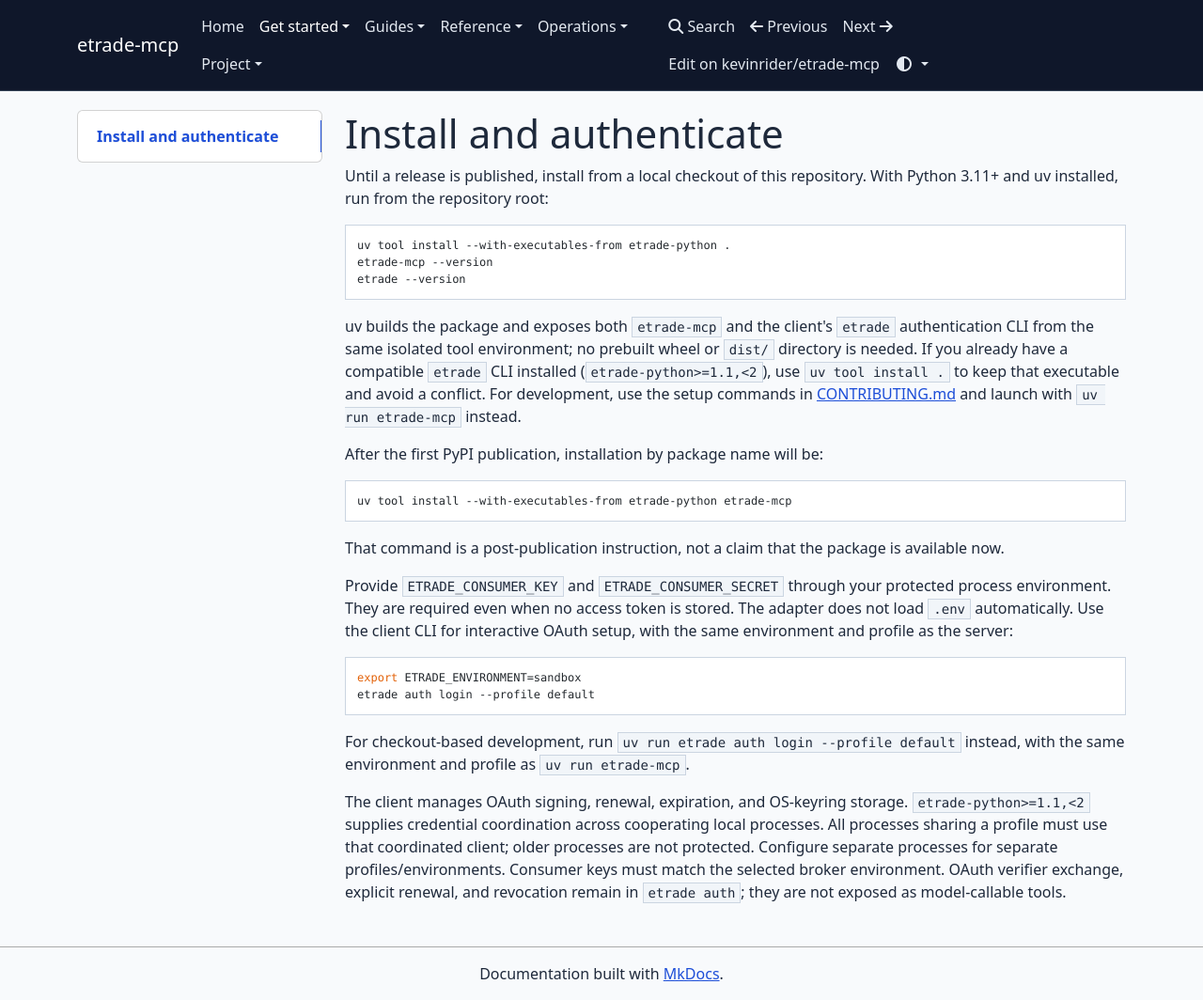
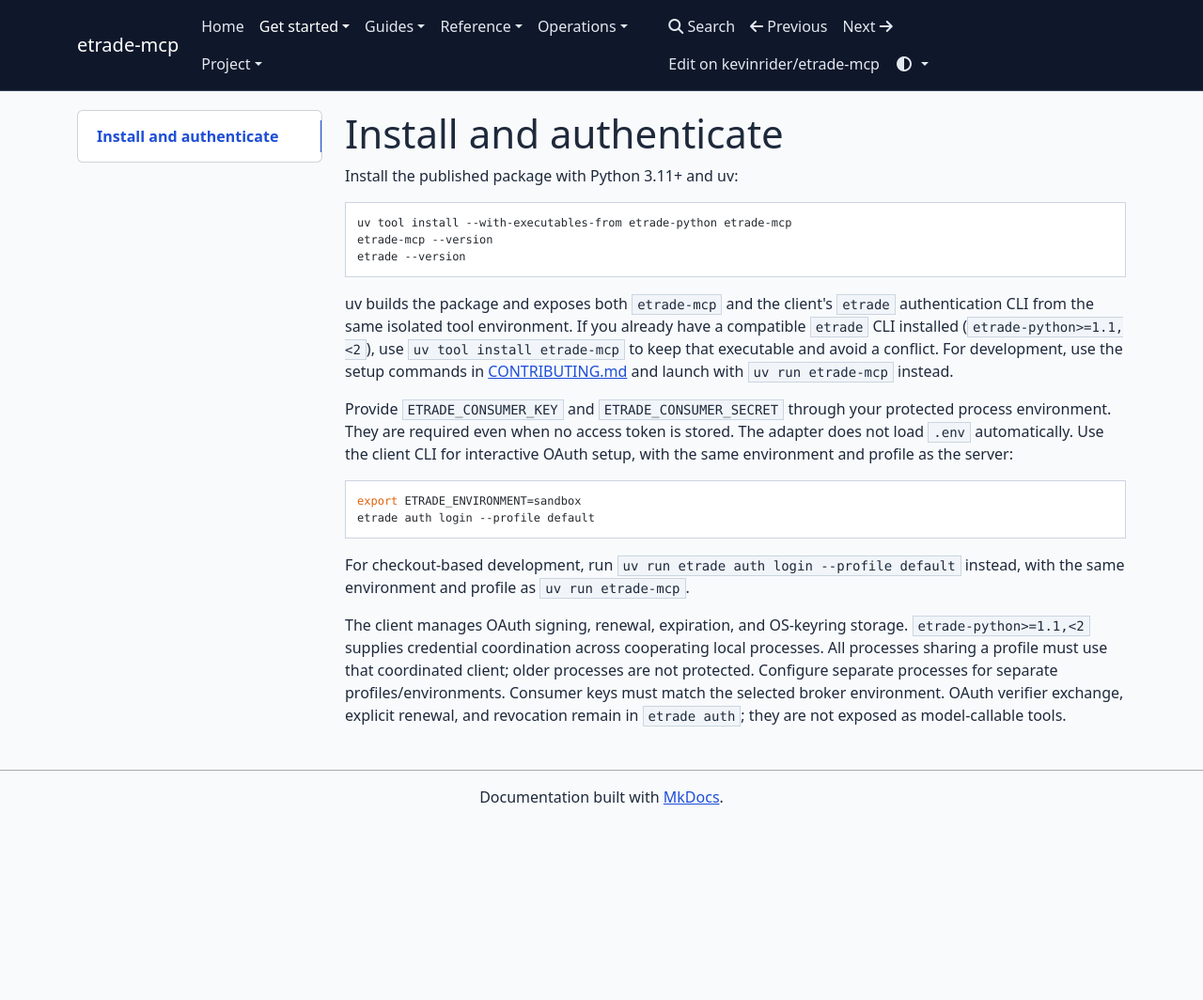
Before and after one commit to kevinrider/etrade-mcp, an MkDocs documentation site: the page built from docs/getting-started.md, in a window 1280 px wide and 1064 px high. Shown: the whole window at 94% size. Built offline with MkDocs 1.6.1, drawn with Linux system fonts in a browser that asks for light colours; nearby versions of some CDN libraries.

Commit message:
docs: prepare README and guides for v0.1.0 release

````diff
--- a/docs/getting-started.md
+++ b/docs/getting-started.md
@@ -1,29 +1,19 @@
 # Install and authenticate
 
-Until a release is published, install from a local checkout of this repository.
-With Python 3.11+ and uv installed, run from the repository root:
+Install the published package with Python 3.11+ and uv:
 
 ```sh
-uv tool install --with-executables-from etrade-python .
+uv tool install --with-executables-from etrade-python etrade-mcp
 etrade-mcp --version
 etrade --version
 ```
 
 uv builds the package and exposes both `etrade-mcp` and the client's `etrade`
-authentication CLI from the same isolated tool environment; no prebuilt wheel or
-`dist/` directory is needed. If you already have a compatible `etrade` CLI
-installed (`etrade-python>=1.1,<2`), use `uv tool install .` to keep that executable
-and avoid a conflict. For development, use the setup commands in
+authentication CLI from the same isolated tool environment. If you already have
+a compatible `etrade` CLI installed (`etrade-python>=1.1,<2`), use
+`uv tool install etrade-mcp` to keep that executable and avoid a conflict. For
+development, use the setup commands in
 [CONTRIBUTING.md](https://github.com/kevinrider/etrade-mcp/blob/main/CONTRIBUTING.md) and launch with `uv run etrade-mcp` instead.
-
-After the first PyPI publication, installation by package name will be:
-
-```sh
-uv tool install --with-executables-from etrade-python etrade-mcp
-```
-
-That command is a post-publication instruction, not a claim that the package is
-available now.
 
 Provide `ETRADE_CONSUMER_KEY` and `ETRADE_CONSUMER_SECRET` through your protected
 process environment. They are required even when no access token is stored.
````
Also changed, not shown: CHANGELOG.md (+3 -4 lines), README.md (+11 -6 lines), SECURITY.md (+2 -2 lines), docs/index.md (+2 -3 lines).
